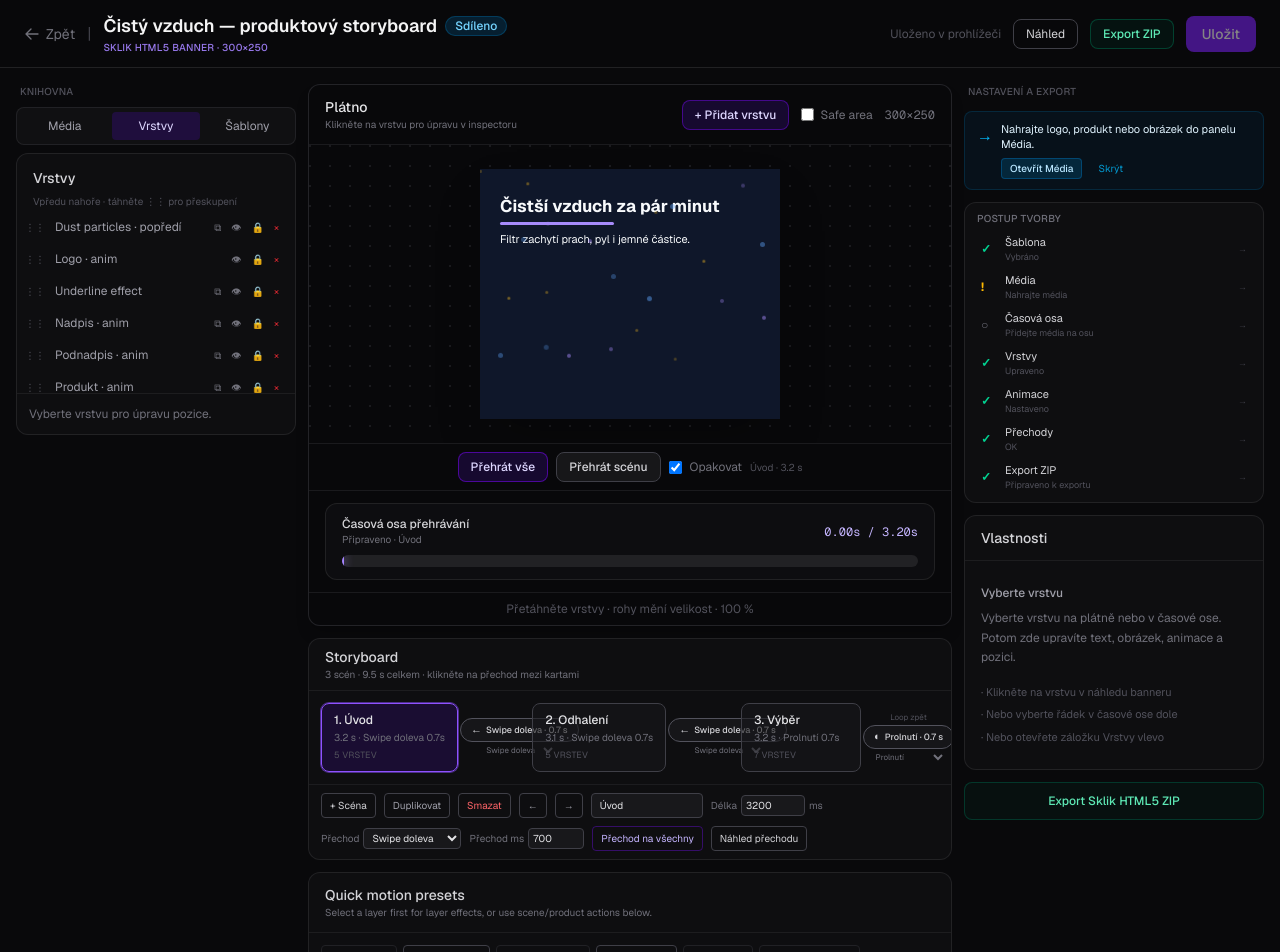
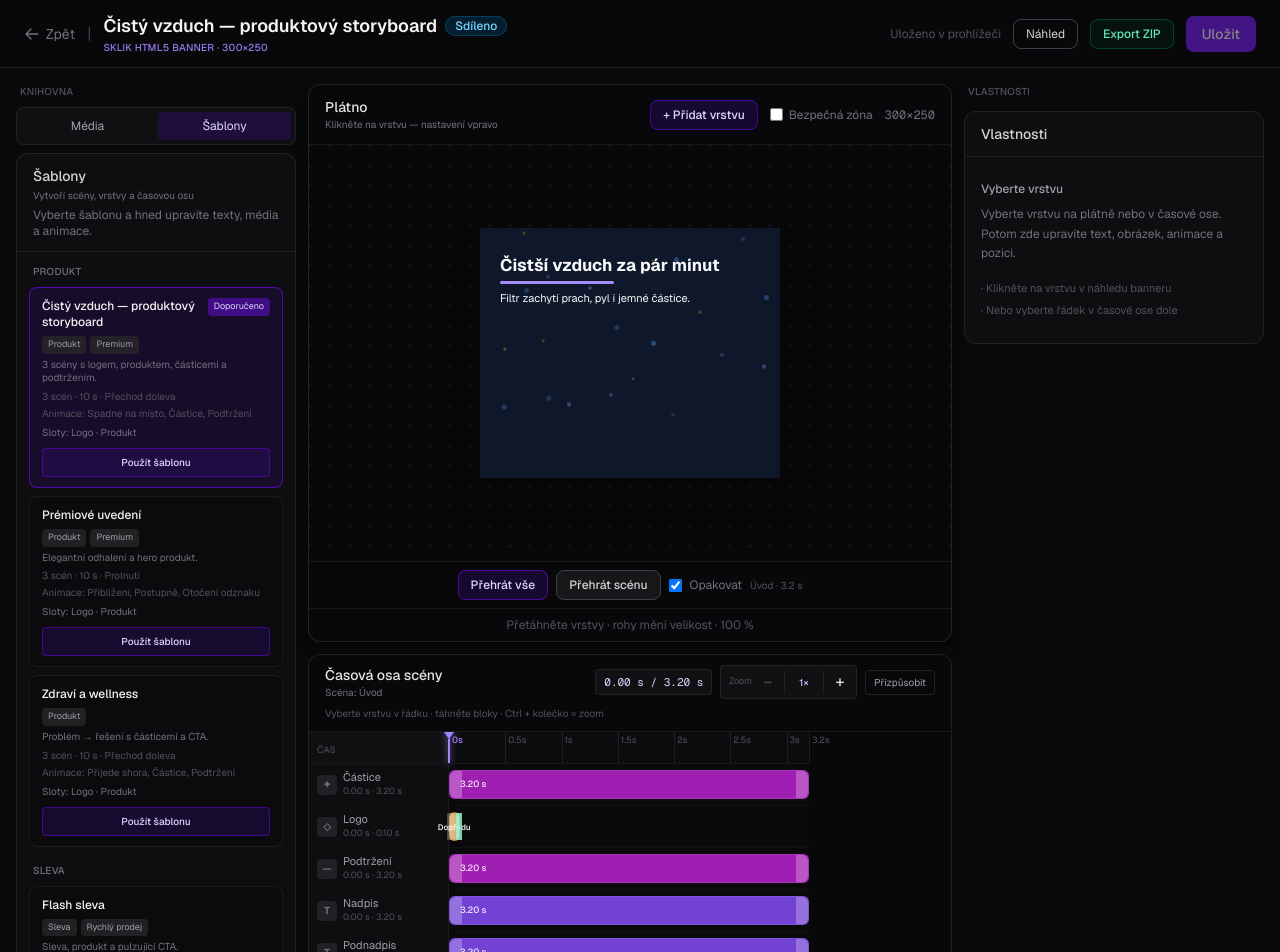
Before and after one commit to git-testovaci/sklik-html5-banner-generator, a Next.js app: page /editor/proj-001 in a window 1280 px wide. Shown: the top 952 px of the page. Built offline with nearby package versions, Linux system fonts and the light colour scheme.

Commit message:
refactor: simplify CapCut-style editor layout

```diff
--- a/src/components/editor/BannerEditor.tsx
+++ b/src/components/editor/BannerEditor.tsx
@@ -46,10 +46,7 @@ import { BannerChecklist, type ChecklistAction } from "./BannerChecklist";
 import { BannerPreviewStage } from "./BannerPreviewStage";
 import { InspectorPanel } from "./InspectorPanel";
 import { InspectorEmptyHelp } from "./InspectorEmptyHelp";
-import { KeyframeTimeline } from "./KeyframeTimeline";
-import { LayerPanel } from "./LayerPanel";
 import { UnifiedLayerTimeline } from "./UnifiedLayerTimeline";
-import { MotionPresetQuickActions } from "./MotionPresetQuickActions";
 import { SceneStrip } from "./SceneStrip";
 import { TemplatePresetsPanel } from "./TemplatePresetsPanel";
 import { ValidationExportPanel } from "./ValidationExportPanel";
@@ -57,11 +54,10 @@ import { WorkflowGuidanceBox } from "./WorkflowGuidance";
 import { EditorTopBar } from "./EditorTopBar";
 import { getValidationSummary } from "@/lib/validation-rules";
 
-type LeftTab = "assets" | "layers" | "templates";
+type LeftTab = "assets" | "templates";
 
 const TAB_LABELS: Record<LeftTab, string> = {
   assets: "Média",
-  layers: "Vrstvy",
   templates: "Šablony",
 };
 
@@ -112,14 +108,10 @@ function BannerEditorInner({ initialState, projectId }: BannerEditorInnerProps)
     id: "__none__",
   });
   const [selectedEffectId, setSelectedEffectId] = useState<string | null>(null);
-  const [leftTab, setLeftTab] = useState<LeftTab>(() =>
-    (initialState.scenes ?? []).length >= 2 ? "layers" : "templates",
-  );
+  const [leftTab, setLeftTab] = useState<LeftTab>("templates");
   const [showExport, setShowExport] = useState(false);
   const [placementMessage, setPlacementMessage] = useState<string | null>(null);
   const [selectedTransitionSceneId, setSelectedTransitionSceneId] = useState<string | null>(null);
-  const [expandTiming, setExpandTiming] = useState(false);
-  const [showEffectDetail, setShowEffectDetail] = useState(false);
   const [scrubTimeMs, setScrubTimeMs] = useState(0);
   const [dismissedGuidanceId, setDismissedGuidanceId] = useState<string | null>(null);
   const copiedLayerIdRef = useRef<string | null>(null);
@@ -416,7 +408,7 @@ function BannerEditorInner({ initialState, projectId }: BannerEditorInnerProps)
         scrollToTimeline();
         break;
       case "layers": {
-        setLeftTab("layers");
+        scrollToTimeline();
         const sceneId = state.activeSceneId ?? state.scenes?.[0]?.id;
         const sceneLayers = (state.bannerLayers ?? []).filter(
           (l) => l.sceneId === sceneId && !l.persistent,
@@ -444,8 +436,6 @@ function BannerEditorInner({ initialState, projectId }: BannerEditorInnerProps)
         break;
       }
       case "timing":
-        setExpandTiming(true);
-        setShowEffectDetail(true);
         scrollToTimeline();
         break;
       case "export":
@@ -494,14 +484,14 @@ function BannerEditorInner({ initialState, projectId }: BannerEditorInnerProps)
         exportReady={validation.exportReady}
       />
 
-      <div className="flex flex-1 flex-col gap-3 p-3 lg:flex-row lg:items-stretch lg:p-4">
-        {/* Left — media / layers / templates library */}
+      <div className="flex flex-1 flex-col gap-3 p-3 lg:flex-row lg:items-start lg:p-4">
+        {/* Left — media / templates only */}
         <aside className="order-2 flex w-full shrink-0 flex-col gap-2 lg:order-1 lg:w-[260px] xl:w-[280px]">
           <p className="px-1 text-[10px] font-medium uppercase tracking-wide text-zinc-600">
             Knihovna
           </p>
           <div className="flex gap-1 rounded-lg border border-zinc-800/80 bg-zinc-900/50 p-1">
-            {(["assets", "layers", "templates"] as LeftTab[]).map((tab) => (
+            {(["assets", "templates"] as LeftTab[]).map((tab) => (
               <button
                 key={tab}
                 type="button"
@@ -542,19 +532,6 @@ function BannerEditorInner({ initialState, projectId }: BannerEditorInnerProps)
               />
             </>
           )}
-          {leftTab === "layers" && (
-            <LayerPanel
-              state={state}
-              selectedLayer={selectedLayer}
-              onSelectLayer={(sel) => {
-                setSelectedLayer(sel);
-                setSelectedEffectId(null);
-              }}
-              onUpdate={onUpdate}
-              onDuplicateLayer={handleDuplicateLayer}
-              onDeleteLayer={handleDeleteLayer}
-            />
-          )}
           {leftTab === "templates" && (
             <TemplatePresetsPanel
               state={state}
@@ -576,7 +553,7 @@ function BannerEditorInner({ initialState, projectId }: BannerEditorInnerProps)
           )}
         </aside>
 
-        {/* Center — dominant canvas + timeline */}
+        {/* Center — canvas + timeline */}
         <div className="order-1 flex min-w-0 flex-1 flex-col gap-3 lg:order-2">
           <BannerPreviewStage
             state={state}
@@ -593,26 +570,6 @@ function BannerEditorInner({ initialState, projectId }: BannerEditorInnerProps)
             onSlotActivate={handleSlotActivate}
             previewTimeMs={localPreviewTimeMs}
             gateLayersByPreviewTime={gatePreviewByTime}
-          />
-          <SceneStrip
-            state={state}
-            onUpdate={onUpdate}
-            onSceneSelect={handleSceneSelect}
-            playbackSceneId={
-              playback.mode !== "idle" ? playback.playbackSceneId : null
-            }
-            selectedTransitionSceneId={selectedTransitionSceneId}
-            onSelectTransition={(sceneId) => {
-              setSelectedTransitionSceneId(sceneId);
-              setSelectedEffectId(null);
-            }}
-            onPreviewTransition={handlePreviewTransition}
-          />
-          <MotionPresetQuickActions
-            state={state}
-            onUpdate={onUpdate}
-            selectedLayer={selectedLayer}
-            onSelectEffect={setSelectedEffectId}
           />
           <UnifiedLayerTimeline
             state={state}
@@ -644,60 +601,27 @@ function BannerEditorInner({ initialState, projectId }: BannerEditorInnerProps)
             onDuplicateLayer={handleDuplicateLayer}
             onDeleteLayer={handleDeleteLayer}
           />
-          {showEffectDetail ? (
-            <>
-              <KeyframeTimeline
+          <SceneStrip
             state={state}
             onUpdate={onUpdate}
-                selectedEffectId={selectedEffectId}
-                onSelectEffect={setSelectedEffectId}
-                forceExpandAdvanced={expandTiming}
-                onExpanded={() => setExpandTiming(false)}
+            onSceneSelect={handleSceneSelect}
+            playbackSceneId={
+              playback.mode !== "idle" ? playback.playbackSceneId : null
+            }
+            selectedTransitionSceneId={selectedTransitionSceneId}
             onSelectTransition={(sceneId) => {
               setSelectedTransitionSceneId(sceneId);
               setSelectedEffectId(null);
             }}
-                playbackMode={playback.mode}
-                playbackTimeMs={playback.playbackTimeMs}
-                playbackSceneId={playback.playbackSceneId}
-                playAllView={playback.playAllView}
+            onPreviewTransition={handlePreviewTransition}
           />
-              <div className="flex justify-end">
-                <button
-                  type="button"
-                  onClick={() => setShowEffectDetail(false)}
-                  className="text-[10px] text-zinc-500 hover:text-violet-400 hover:underline"
-                >
-                  Skrýt detail animací
-                </button>
-              </div>
-            </>
-          ) : (
-            <div className="flex justify-end">
-              <button
-                type="button"
-                onClick={() => setShowEffectDetail(true)}
-                className="text-[10px] text-zinc-500 hover:text-violet-400 hover:underline"
-              >
-                Detail animací / pokročilé časování
-              </button>
-            </div>
-          )}
         </div>
 
-        {/* Right — checklist, inspector, export */}
+        {/* Right — layer properties; export on demand */}
         <aside className="order-3 flex w-full shrink-0 flex-col gap-3 lg:w-[280px] xl:w-[300px]">
           <p className="px-1 text-[10px] font-medium uppercase tracking-wide text-zinc-600">
-            Nastavení a export
+            Vlastnosti
           </p>
-          {activeGuidance ? (
-            <WorkflowGuidanceBox
-              guidance={activeGuidance}
-              onDismiss={() => setDismissedGuidanceId(activeGuidance.id)}
-              onAction={activeGuidance.action ? handleWorkflowGuidanceAction : undefined}
-            />
-          ) : null}
-          <BannerChecklist state={state} onAction={handleChecklistAction} />
           {showInspectorHelp ? (
             <InspectorEmptyHelp />
           ) : (
@@ -714,36 +638,29 @@ function BannerEditorInner({ initialState, projectId }: BannerEditorInnerProps)
               }}
             />
           )}
+          {showExport ? (
             <div
               id="export-panel"
               tabIndex={-1}
-            className="outline-none scroll-mt-4"
+              className="flex flex-col gap-3 outline-none scroll-mt-4"
               aria-label="Export Sklik HTML5"
             >
-            <button
-              type="button"
-              onClick={() => setShowExport((v) => !v)}
-              className={`w-full rounded-lg border px-3 py-2.5 text-xs font-medium ${
-                showExport
-                  ? "border-violet-700/50 bg-violet-950/30 text-violet-200"
-                  : validation.exportReady
-                    ? "border-emerald-800/50 bg-emerald-950/20 text-emerald-300 hover:bg-emerald-950/40"
-                    : "border-zinc-700 text-zinc-400 hover:bg-zinc-800/50"
-              }`}
-            >
-              {showExport ? "Skrýt export" : "Export Sklik HTML5 ZIP"}
-            </button>
-            {showExport && (
-              <>
+              {activeGuidance ? (
+                <WorkflowGuidanceBox
+                  guidance={activeGuidance}
+                  onDismiss={() => setDismissedGuidanceId(activeGuidance.id)}
+                  onAction={activeGuidance.action ? handleWorkflowGuidanceAction : undefined}
+                />
+              ) : null}
+              <BannerChecklist state={state} onAction={handleChecklistAction} />
               <AssetWarningsPanel state={state} />
               <ValidationExportPanel
                 state={state}
                 validation={validation}
                 hasUnsavedChanges={hasUnsavedChanges}
               />
-              </>
-            )}
             </div>
+          ) : null}
         </aside>
       </div>
     </div>
--- a/src/components/editor/BannerPreviewStage.tsx
+++ b/src/components/editor/BannerPreviewStage.tsx
@@ -18,7 +18,6 @@ import type { BannerAssetPlacement, TextLayerPlacement } from "@/types/assets";
 import type { BannerEditorState, BannerEditorStateUpdater, SelectedLayer } from "@/types/editor";
 import { BannerPreview } from "./BannerPreview";
 import { CanvasQuickAdd } from "./CanvasQuickAdd";
-import { PlaybackTimeline } from "./PlaybackTimeline";
 import { PreviewPlaybackControls } from "./PreviewPlaybackControls";
 
 interface BannerPreviewStageProps {
@@ -64,8 +63,13 @@ export function BannerPreviewStage({
       setScale(Math.min(sx, sy, 1) || 1);
     }
     updateScale();
+    const ro = new ResizeObserver(updateScale);
+    if (containerRef.current) ro.observe(containerRef.current);
     window.addEventListener("resize", updateScale);
-    return () => window.removeEventListener("resize", updateScale);
+    return () => {
+      ro.disconnect();
+      window.removeEventListener("resize", updateScale);
+    };
   }, [state.width, state.height]);
 
   function updateTextPlacement(
@@ -136,14 +140,14 @@ export function BannerPreviewStage({
   return (
     <section
       aria-labelledby="preview-heading"
-      className="flex min-h-[360px] flex-1 flex-col rounded-xl border border-zinc-700/50 bg-zinc-950/70 shadow-lg shadow-black/20 lg:min-h-[420px]"
+      className="flex flex-col rounded-xl border border-zinc-700/50 bg-zinc-950/70 shadow-lg shadow-black/20"
     >
       <div className="flex flex-wrap items-center justify-between gap-2 border-b border-zinc-800/60 px-4 py-3">
         <div>
           <h2 id="preview-heading" className="text-sm font-medium text-zinc-200">
             Plátno
           </h2>
-          <p className="text-[10px] text-zinc-500">Klikněte na vrstvu pro úpravu v inspectoru</p>
+          <p className="text-[10px] text-zinc-500">Klikněte na vrstvu — nastavení vpravo</p>
         </div>
         <div className="flex items-center gap-3">
           {onQuickAdd ? <CanvasQuickAdd onAdd={onQuickAdd} /> : null}
@@ -154,7 +158,7 @@ export function BannerPreviewStage({
               onChange={(e) => setShowSafeArea(e.target.checked)}
               className="rounded border-zinc-600"
             />
-            Safe area
+            Bezpečná zóna
           </label>
           <span className="font-mono text-xs text-zinc-500">{sizeLabel}</span>
         </div>
@@ -162,7 +166,7 @@ export function BannerPreviewStage({
 
       <div
         ref={containerRef}
-        className="relative flex flex-1 items-center justify-center overflow-hidden p-4 sm:p-6"
+        className="relative flex h-[min(480px,52vh)] min-h-[300px] items-center justify-center overflow-hidden p-4 sm:p-6"
         style={{
           backgroundImage:
             "radial-gradient(circle at 1px 1px, rgb(63 63 70 / 0.35) 1px, transparent 0)",
@@ -217,16 +221,6 @@ export function BannerPreviewStage({
         }
       />
 
-      <div className="border-t border-zinc-800/60 px-4 py-3">
-        <PlaybackTimeline
-          state={state}
-          mode={playback.mode}
-          playAllView={playback.playAllView}
-          playbackTimeMs={playback.playbackTimeMs}
-          playbackSceneId={playback.playbackSceneId}
-        />
-      </div>
-
       <p className="border-t border-zinc-800/60 px-4 py-2 text-center text-xs text-zinc-600">
         Přetáhněte vrstvy · rohy mění velikost · {Math.round(scale * 100)} %
       </p>
--- a/src/components/editor/InspectorEmptyHelp.tsx
+++ b/src/components/editor/InspectorEmptyHelp.tsx
@@ -15,7 +15,6 @@ export function InspectorEmptyHelp() {
         <ul className="mt-4 space-y-1.5 text-[11px] text-zinc-600">
           <li>· Klikněte na vrstvu v náhledu banneru</li>
           <li>· Nebo vyberte řádek v časové ose dole</li>
-          <li>· Nebo otevřete záložku Vrstvy vlevo</li>
         </ul>
       </div>
     </section>
--- a/src/components/editor/InspectorPanel.tsx
+++ b/src/components/editor/InspectorPanel.tsx
@@ -234,7 +234,7 @@ export function InspectorPanel({
   return (
     <section className="rounded-xl border border-zinc-800/80 bg-zinc-900/40">
       <Header
-        title="Nastavení vrstvy"
+        title="Vlastnosti vrstvy"
         subtitle={layerDisplayName(layer)}
       />
       <div className="space-y-2 p-4">
--- a/src/components/editor/UnifiedLayerTimeline.tsx
+++ b/src/components/editor/UnifiedLayerTimeline.tsx
@@ -287,6 +287,18 @@ export function UnifiedLayerTimeline({
     return () => window.removeEventListener("keydown", onKeyDown);
   }, [timelineFocused, selectedBannerLayer, onNudgeLayer]);
 
+  useEffect(() => {
+    const el = rootRef.current;
+    if (!el) return;
+    function onWheel(e: WheelEvent) {
+      if (!e.ctrlKey && !e.metaKey) return;
+      e.preventDefault();
+      setZoom((z) => cycleTimelineZoom(z, e.deltaY > 0 ? "out" : "in"));
+    }
+    el.addEventListener("wheel", onWheel, { passive: false });
+    return () => el.removeEventListener("wheel", onWheel);
+  }, []);
+
   function focusTimeline() {
     rootRef.current?.focus({ preventScroll: true });
   }
@@ -450,26 +462,30 @@ export function UnifiedLayerTimeline({
               {formatTimelineSeconds(displayPlayheadMs)} / {formatTimelineSeconds(sceneDurationMs)}
             </span>
             <div className="flex items-center rounded border border-zinc-800/80 bg-zinc-900/60">
+              <span className="hidden pl-2 text-[9px] text-zinc-600 sm:inline">Zoom</span>
               <button
                 type="button"
                 disabled={atMinZoom}
                 onClick={() => setZoom((z) => cycleTimelineZoom(z, "out"))}
-                className="px-2 py-1 text-sm text-zinc-400 hover:bg-zinc-800/60 disabled:opacity-30"
-                title="Oddálit"
-                aria-label="Oddálit"
+                className="min-w-[2rem] px-2.5 py-1 text-base font-medium text-zinc-300 hover:bg-zinc-800/60 disabled:opacity-30"
+                title="Oddálit (Ctrl + kolečko)"
+                aria-label="Oddálit časovou osu"
               >
                 −
               </button>
-              <span className="border-x border-zinc-800/80 px-2 py-1 text-[10px] text-zinc-500" title="Měřítko časové osy">
+              <span
+                className="min-w-[2.5rem] border-x border-zinc-800/80 px-2 py-1 text-center text-[10px] font-medium text-violet-300"
+                title="Měřítko časové osy · Ctrl + kolečko myši"
+              >
                 {zoom}×
               </span>
               <button
                 type="button"
                 disabled={atMaxZoom}
                 onClick={() => setZoom((z) => cycleTimelineZoom(z, "in"))}
-                className="px-2 py-1 text-sm text-zinc-400 hover:bg-zinc-800/60 disabled:opacity-30"
-                title="Přiblížit"
-                aria-label="Přiblížit"
+                className="min-w-[2rem] px-2.5 py-1 text-base font-medium text-zinc-300 hover:bg-zinc-800/60 disabled:opacity-30"
+                title="Přiblížit (Ctrl + kolečko)"
+                aria-label="Přiblížit časovou osu"
               >
                 +
               </button>
@@ -502,7 +518,7 @@ export function UnifiedLayerTimeline({
           </div>
         </div>
         <p className="mt-1.5 text-[10px] text-zinc-600">
-          Táhněte bloky pro časování · vyberte řádek pro úpravu vrstvy v inspectoru vpravo.
+          Vyberte vrstvu v řádku · táhněte bloky · Ctrl + kolečko = zoom
         </p>
       </div>
 
```
Lines whose indentation alone changed are shown as unchanged.
